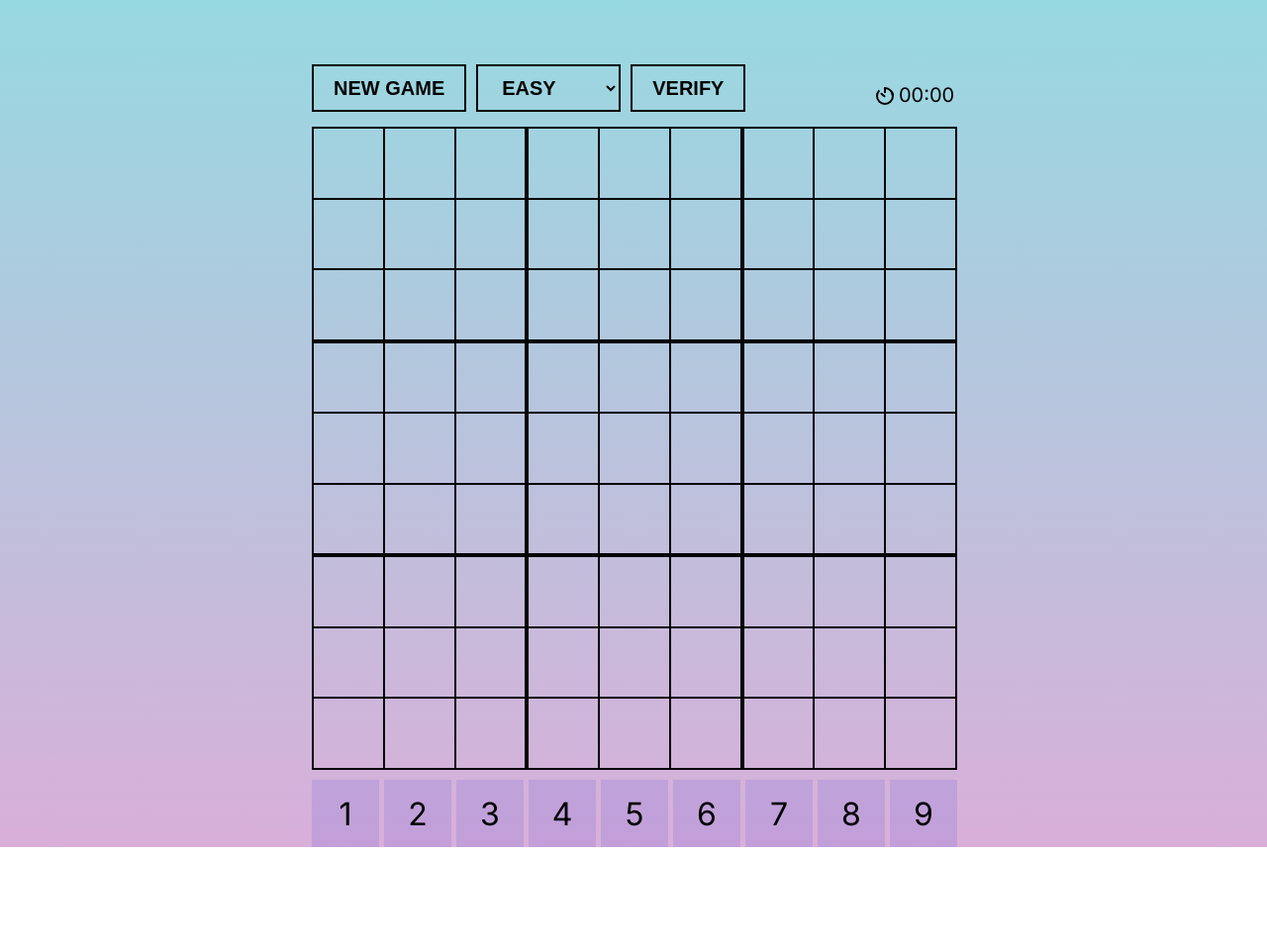
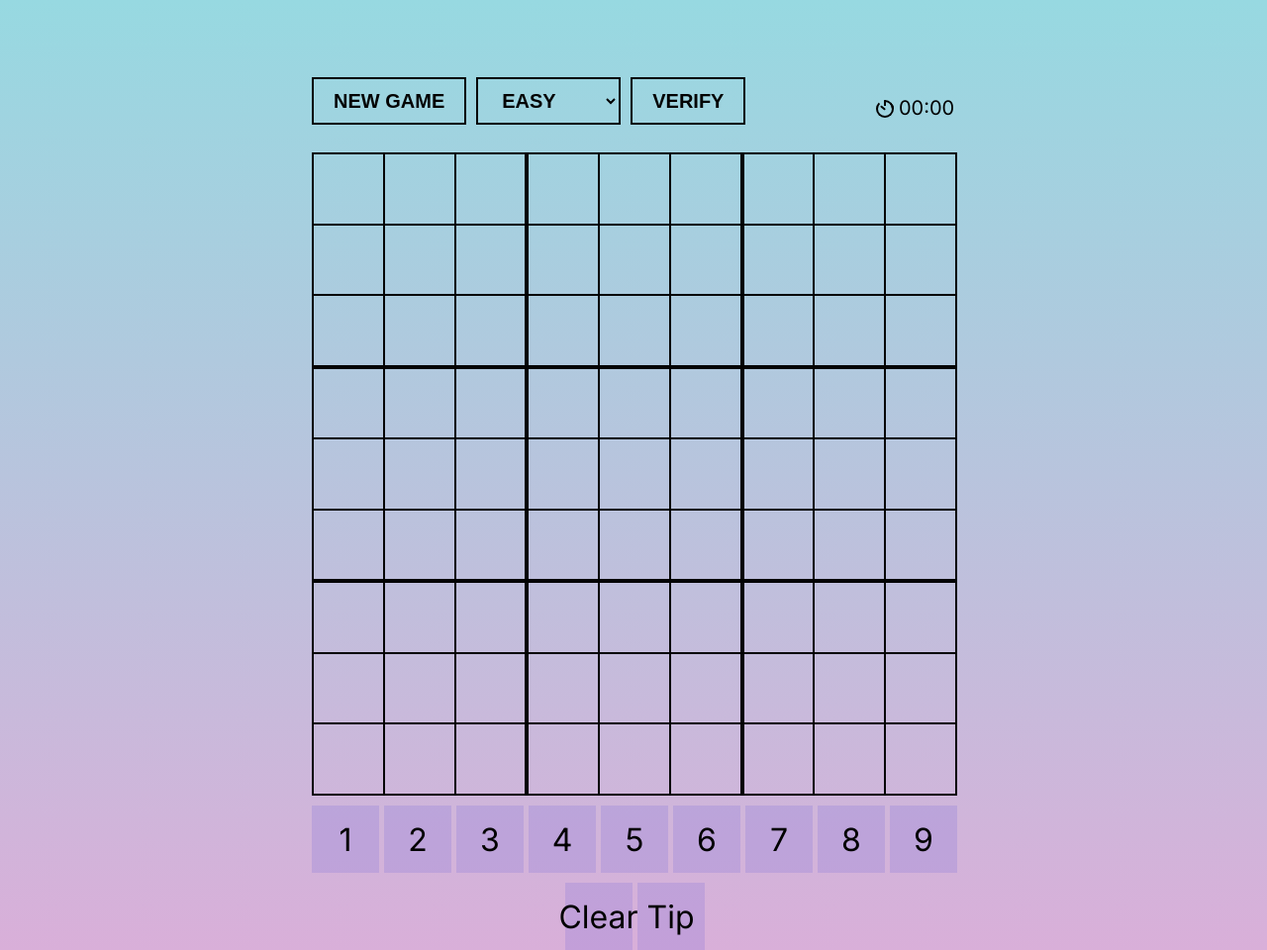
Before and after one commit to hugoderre/sudoku, a website with bundled scripts: page index.html in a window 1280 px wide. Shown: the whole page at 99% size. Before the commit the page ends 856 px from the top, so only its background shows below. Built offline with nearby package versions, Linux system fonts and the light colour scheme.

Commit message:
feat: add grid cell action buttons (clear and tip), just html atm

```diff
--- a/src/css/style.scss
+++ b/src/css/style.scss
@@ -18,25 +18,25 @@ body {
 
     .container {
         display: grid;
-        grid-template-rows: 1fr 650px 1fr;
+        grid-template-rows: 2fr 650px 3fr;
         width: 650px;
         padding-top: min(50px, 5%);
 
         @media (max-width: 650px) {
             max-width: 500px;
-            grid-template-rows: 1fr 500px 1fr;
+            grid-template-rows: 2fr 500px 3fr;
         }
         @media (max-width: 500px) {
             max-width: 400px;
-            grid-template-rows: 1fr 400px 1fr;
+            grid-template-rows: 2fr 400px 3fr;
         }
         @media (max-width: 390px) {
             max-width: 350px;
-            grid-template-rows: 1fr 350px 1fr;
+            grid-template-rows: 2fr 350px 3fr;
         }
         @media (max-width: 350px) {
             max-width: 250px;
-            grid-template-rows: 1fr 250px 1fr;
+            grid-template-rows: 2fr 250px 3fr;
         }
 
         & > div {
@@ -171,7 +171,8 @@ body {
             }
         }
 
-        #pad-numbers {
+        #pad-numbers,
+        #grid-actions-buttons {
             display: flex;
             gap: 5px;
             padding-top: 10px;
@@ -213,5 +214,9 @@ body {
                 background-color: #6c65d550;
             }
         }
+
+        #grid-actions-buttons {
+            justify-content: center;
+        }
     }
 }
--- a/src/js/Components/GameUI.js
+++ b/src/js/Components/GameUI.js
@@ -18,13 +18,6 @@ export default class GameUI {
         return elements
     }
 
-    getBottomElements() {
-        const elements = document.createElement( 'div' )
-        elements.id = 'game-ui-bottom'
-        elements.append( this.getPadNumbers() )
-        return elements
-    }
-
     getButtonsElements() {
         const elements = document.createElement( 'div' )
         elements.id = 'game-ui-buttons'
@@ -32,23 +25,6 @@ export default class GameUI {
         elements.append( this.getDifficultySelector() )
         elements.append( this.getVerifyButton() )
         return elements
-    }
-
-    getPadNumbers() {
-        this.padNumbers = document.createElement( 'div' )
-        this.padNumbers.id = 'pad-numbers'
-        for ( let number = 1; number <= 9; number++ ) {
-            this.padNumbers.append( this.getPadNumber( number ) )
-        }
-        return this.padNumbers
-    }
-
-    getPadNumber( number ) {
-        const padNumber = document.createElement( 'div' )
-        const padNumberSpan = document.createElement( 'span' )
-        padNumberSpan.innerText = number
-        padNumber.append( padNumberSpan )
-        return padNumber
     }
 
     getNewGameButton() {
@@ -85,4 +61,55 @@ export default class GameUI {
         this.checkButton.innerText = 'Verify'
         return this.checkButton
     }
+
+    getBottomElements() {
+        const elements = document.createElement( 'div' )
+        elements.id = 'game-ui-bottom'
+        elements.append( this.getPadNumbers() )
+        elements.append( this.getGridCellActionsButtons() )
+        return elements
+    }
+
+    getPadNumbers() {
+        this.padNumbers = document.createElement( 'div' )
+        this.padNumbers.id = 'pad-numbers'
+        for ( let number = 1; number <= 9; number++ ) {
+            this.padNumbers.append( this.getPadNumber( number ) )
+        }
+        return this.padNumbers
+    }
+
+    getPadNumber( number ) {
+        const padNumber = document.createElement( 'div' )
+        const padNumberSpan = document.createElement( 'span' )
+        padNumberSpan.innerText = number
+        padNumber.append( padNumberSpan )
+        return padNumber
+    }
+
+    getGridCellActionsButtons() {
+        const elements = document.createElement( 'div' )
+        elements.id = 'grid-actions-buttons'
+        elements.append( this.getCellClearButton() )
+        elements.append( this.getCellTipButton() )
+        return elements
+    }
+
+    getCellClearButton() {
+        this.clearCellButton = document.createElement( 'div' )
+        this.clearCellButton.id = 'cell-clear'
+        const clearCellButtonSpan = document.createElement( 'span' )
+        clearCellButtonSpan.innerText = 'Clear'
+        this.clearCellButton.append( clearCellButtonSpan )
+        return this.clearCellButton
+    }
+
+    getCellTipButton() {
+        this.tipCellButton = document.createElement( 'div' )
+        this.tipCellButton.id = 'cell-tip'
+        const tipCellButtonSpan = document.createElement( 'span' )
+        tipCellButtonSpan.innerText = 'Tip'
+        this.tipCellButton.append( tipCellButtonSpan )
+        return this.tipCellButton
+    }
 }
```
Also changed, not shown: src/css/style.css, 1 other file.
